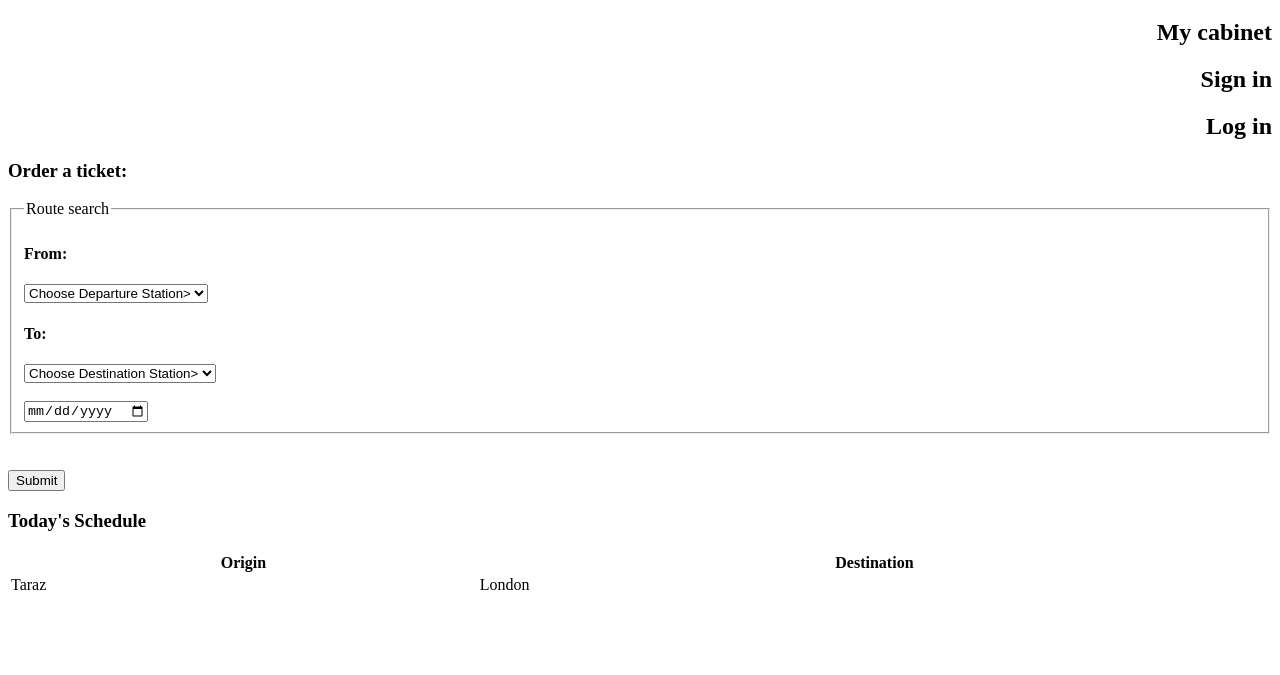
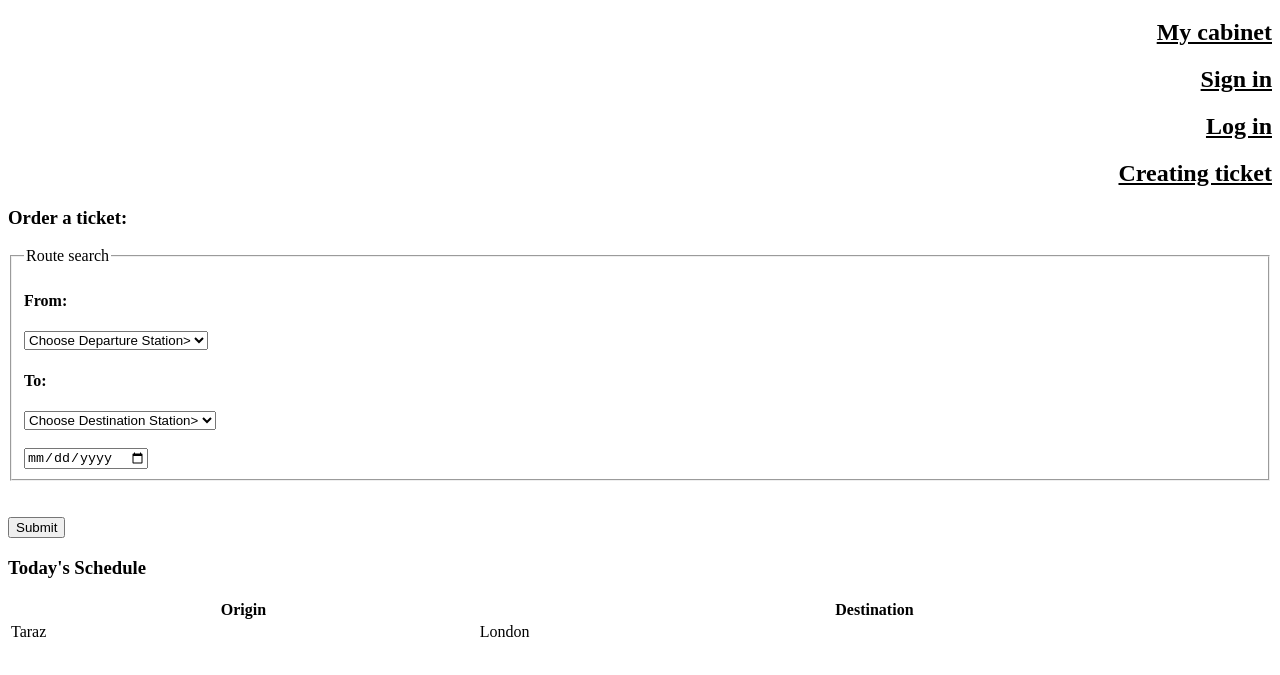
Before and after one commit to Nurts/Railway_System_Front, a website: page index.html in a window 1280 px wide. Shown: the part 61-736 px from the top of the page. Drawn offline with Linux system fonts and the light colour scheme; files whose address does not match are found by name.

Commit message:
Update index.html

```diff
--- a/index.html
+++ b/index.html
@@ -14,9 +14,11 @@
 </head>
 <body>
     <h1> RAILWAY STATION </h1>
-    <h2>My cabinet</h2>
-    <h2>Sign in</h2>
-    <h2> Log in</h2>
+    <a href="/profile" style="color:black;"><h2>My cabinet</h2></a>
+    <a href="/register" style="color:black;"><h2>Sign in</h2></a>
+    <a href="/login" style="color:black;"><h2>Log in</h2></a>
+    <a href="/create" style="color:black;"><h2>Creating ticket</h2></a>
+
     <h3> Order a ticket: </h3>
     <form action="" method="GET" >
             <fieldset>
```
